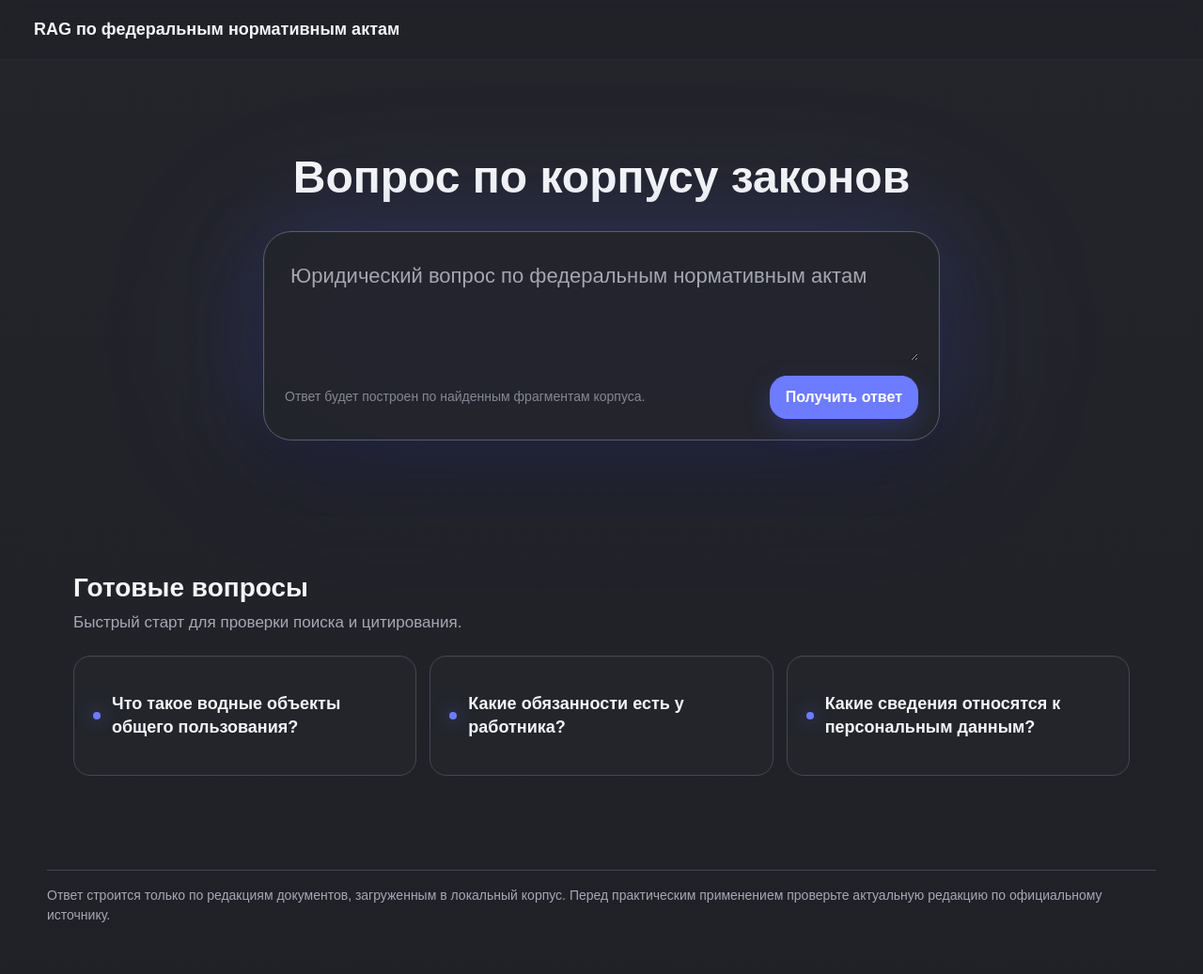
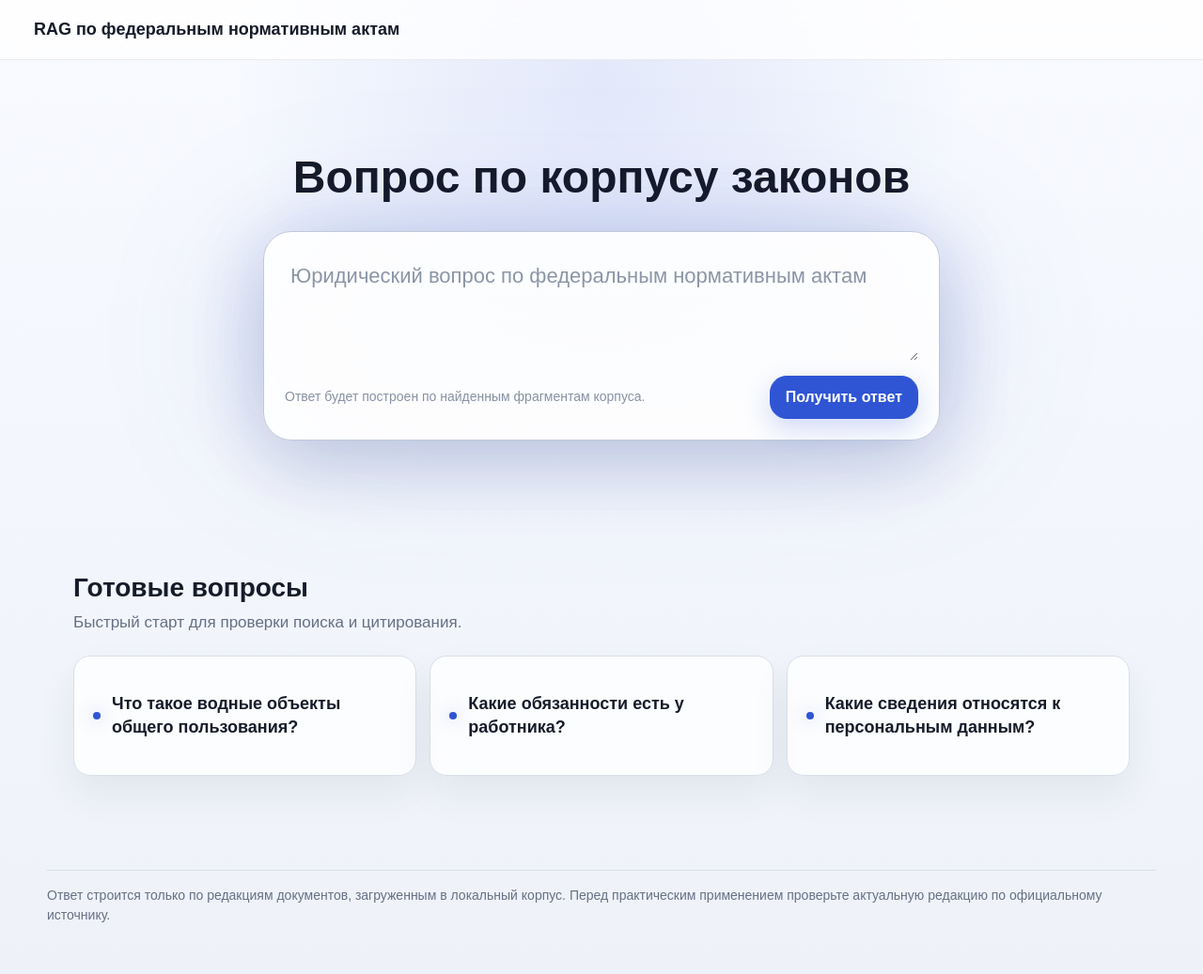
Before and after one commit to a-miagkii/law-qa-rag, a FastAPI app: page / in a window 1280 px wide. Shown: the whole page at 94% size. Run offline with FastAPI, Linux system fonts and the light colour scheme.

Commit message:
style: improve UI/UX design

```diff
--- a/src/law_qa_rag/web/static/styles.css
+++ b/src/law_qa_rag/web/static/styles.css
@@ -1,22 +1,22 @@
 :root {
-  --bg: #23242a;
-  --bg-deep: #1d1e24;
-  --panel: #24262d;
-  --panel-soft: #202229;
-  --panel-elevated: #272a32;
-  --text: #f4f5f8;
-  --muted: #a6a8b3;
-  --muted-soft: #858894;
-  --border: #444752;
-  --border-strong: #5a5d69;
-  --accent: #6d7cff;
-  --accent-strong: #8190ff;
-  --accent-deep: #4d5ce6;
-  --accent-weak: #303552;
-  --warning: #2d2614;
-  --warning-border: #b58b2a;
-  --danger: #fca5a5;
-  --shadow: 0 26px 80px rgb(0 0 0 / 42%);
+  --bg: #f5f7fb;
+  --bg-deep: #e9eef8;
+  --panel: #ffffff;
+  --panel-soft: #f8faff;
+  --panel-elevated: #ffffff;
+  --text: #161b2a;
+  --muted: #667085;
+  --muted-soft: #8791a4;
+  --border: #d8deea;
+  --border-strong: #c0c9da;
+  --accent: #2f55d4;
+  --accent-strong: #2446b8;
+  --accent-deep: #1e3d9f;
+  --accent-weak: #e8edff;
+  --warning: #fff7df;
+  --warning-border: #e4b84f;
+  --danger: #c2413a;
+  --shadow: 0 26px 80px rgb(24 39 75 / 14%);
 }
 
 * {
@@ -27,7 +27,8 @@ body {
   min-height: 100vh;
   margin: 0;
   background:
-    linear-gradient(180deg, #24252b 0%, #222329 52%, #202127 100%);
+    radial-gradient(circle at 50% 8%, rgb(47 85 212 / 10%), transparent 34%),
+    linear-gradient(180deg, #f8faff 0%, #f3f6fc 52%, #eef2f8 100%);
   color: var(--text);
   font-family: Arial, Helvetica, sans-serif;
   line-height: 1.5;
@@ -38,8 +39,8 @@ body {
   align-items: center;
   min-height: 64px;
   padding: 0 36px;
-  border-bottom: 1px solid rgb(255 255 255 / 4%);
-  background: rgb(32 33 39 / 72%);
+  border-bottom: 1px solid rgb(21 32 57 / 8%);
+  background: rgb(255 255 255 / 78%);
   backdrop-filter: blur(12px);
 }
 
@@ -80,7 +81,7 @@ body {
   width: min(760px, 88vw);
   height: 210px;
   border-radius: 999px;
-  background: rgb(88 101 242 / 16%);
+  background: rgb(47 85 212 / 14%);
   filter: blur(80px);
   transform: translateX(-50%);
 }
@@ -93,7 +94,7 @@ body {
   background: var(--panel);
   border: 1px solid var(--border);
   border-radius: 12px;
-  box-shadow: 0 1px 0 rgb(255 255 255 / 3%) inset;
+  box-shadow: 0 1px 0 rgb(255 255 255 / 86%) inset;
 }
 
 .examples,
@@ -127,10 +128,10 @@ h2 {
   border: 1px solid var(--border-strong);
   border-radius: 30px;
   padding: 22px;
-  background: rgb(35 36 43 / 88%);
+  background: rgb(255 255 255 / 92%);
   box-shadow:
-    0 0 0 1px rgb(255 255 255 / 2%) inset,
-    0 0 85px rgb(109 124 255 / 18%),
+    0 0 0 1px rgb(255 255 255 / 72%) inset,
+    0 0 85px rgb(47 85 212 / 12%),
     var(--shadow);
 }
 
@@ -149,14 +150,14 @@ textarea {
 }
 
 textarea::placeholder {
-  color: #a4a6b1;
+  color: #8b95a7;
 }
 
 .ask-form:focus-within {
-  border-color: #737df4;
+  border-color: #6f86dc;
   box-shadow:
-    0 0 0 1px rgb(129 144 255 / 22%) inset,
-    0 0 110px rgb(109 124 255 / 25%),
+    0 0 0 1px rgb(47 85 212 / 18%) inset,
+    0 0 110px rgb(47 85 212 / 17%),
     var(--shadow);
 }
 
@@ -210,7 +211,7 @@ button:disabled {
 .submit-button {
   min-width: 150px;
   border-radius: 18px;
-  box-shadow: 0 10px 28px rgb(77 92 230 / 28%);
+  box-shadow: 0 10px 28px rgb(47 85 212 / 22%);
 }
 
 .examples {
@@ -250,18 +251,20 @@ button:disabled {
   border-color: var(--border);
   border-radius: 18px;
   padding: 20px;
-  background: rgb(36 38 45 / 82%);
+  background: rgb(255 255 255 / 82%);
   color: var(--text);
   font-size: 18px;
   font-weight: 650;
   line-height: 1.35;
   text-align: left;
-  box-shadow: 0 1px 0 rgb(255 255 255 / 3%) inset;
+  box-shadow:
+    0 1px 0 rgb(255 255 255 / 90%) inset,
+    0 18px 40px rgb(24 39 75 / 7%);
 }
 
 .example-button:hover {
-  background: rgb(42 45 56 / 92%);
-  border-color: #5c648f;
+  background: #ffffff;
+  border-color: #9da9c4;
   transform: translateY(-1px);
 }
 
@@ -272,7 +275,7 @@ button:disabled {
   margin-right: 12px;
   border-radius: 50%;
   background: var(--accent);
-  box-shadow: 0 0 18px rgb(109 124 255 / 70%);
+  box-shadow: 0 0 18px rgb(47 85 212 / 45%);
 }
 
 .error {
@@ -288,7 +291,7 @@ button:disabled {
   display: grid;
   place-items: center;
   padding: 24px;
-  background: rgb(18 19 24 / 78%);
+  background: rgb(245 247 251 / 78%);
   backdrop-filter: blur(10px);
 }
 
@@ -301,10 +304,10 @@ button:disabled {
   align-items: center;
   gap: 16px;
   width: min(440px, 100%);
-  border: 1px solid #4e5364;
+  border: 1px solid var(--border);
   border-radius: 18px;
   padding: 20px;
-  background: #252832;
+  background: #ffffff;
   box-shadow: var(--shadow);
 }
 
@@ -317,7 +320,7 @@ button:disabled {
   width: 34px;
   height: 34px;
   flex: 0 0 auto;
-  border: 3px solid #3a3f51;
+  border: 3px solid #d9dfed;
   border-top-color: var(--accent);
   border-radius: 50%;
   animation: spin 800ms linear infinite;
@@ -350,7 +353,7 @@ body.is-loading {
   border-radius: 12px;
   padding: 12px 14px;
   background: var(--warning);
-  color: #f7e6b2;
+  color: #7a5200;
 }
 
 .answer-meta,
--- a/src/law_qa_rag/web/templates/base.html
+++ b/src/law_qa_rag/web/templates/base.html
@@ -4,7 +4,7 @@
     <meta charset="utf-8">
     <meta name="viewport" content="width=device-width, initial-scale=1">
     <title>{% block title %}RAG по федеральным нормативным актам{% endblock %}</title>
-    <link rel="stylesheet" href="{{ url_for('static', path='/styles.css') }}?v=3">
+    <link rel="stylesheet" href="{{ url_for('static', path='/styles.css') }}?v=4">
     <script src="{{ url_for('static', path='/app.js') }}?v=3" defer></script>
   </head>
   <body>
```
